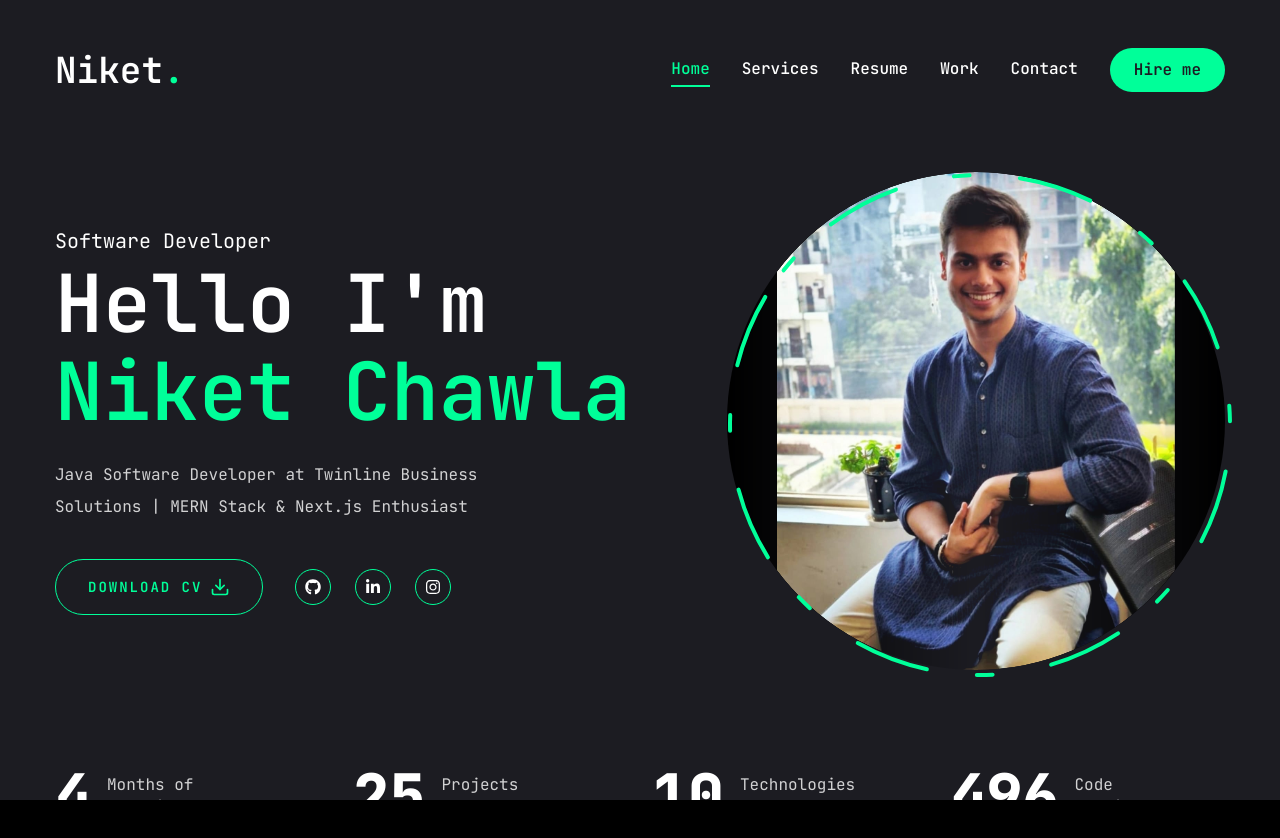
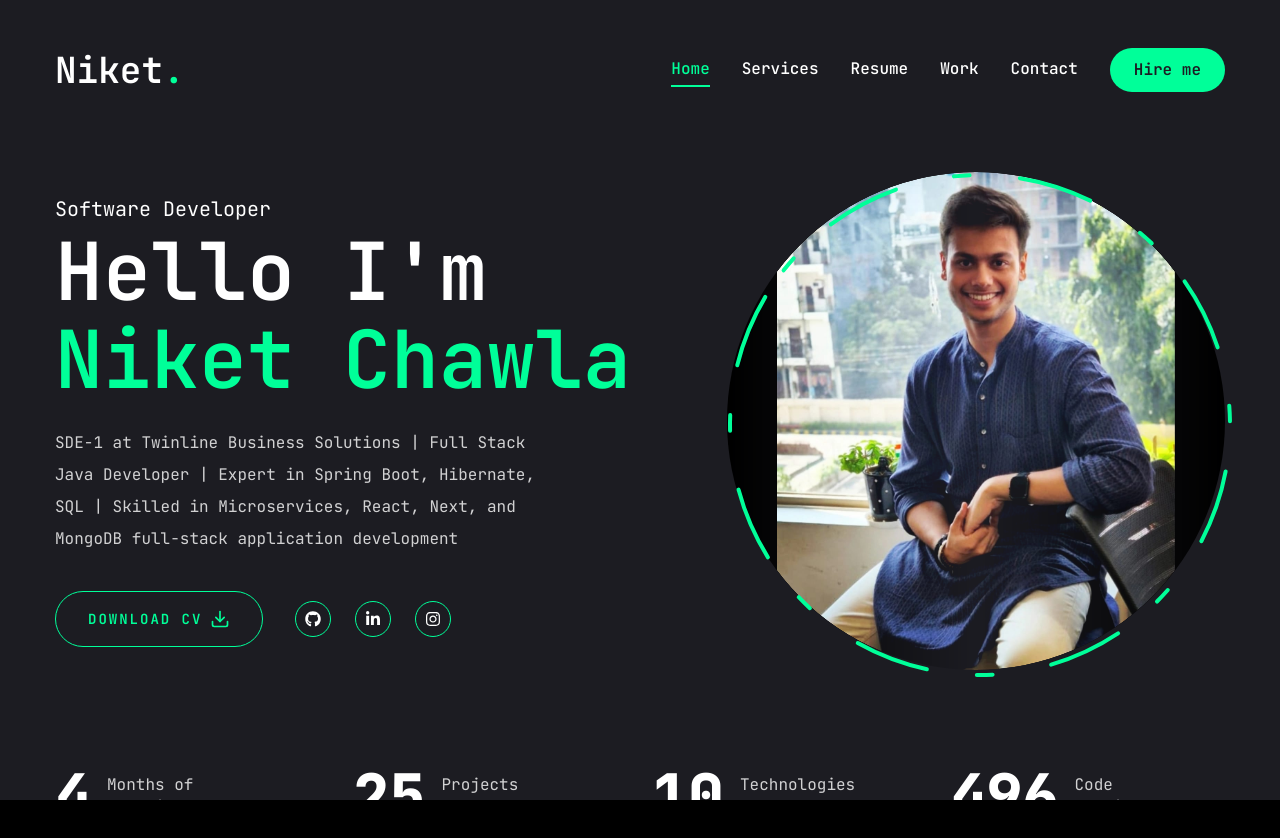
Before and after one commit to NC0312/my-portfolio, a Next.js app: page / in a window 1280 px wide. Shown: the top 838 px of the page. Built offline with nearby package versions, Linux system fonts and the light colour scheme.

Commit message:
minor fix

```diff
--- a/app/page.jsx
+++ b/app/page.jsx
@@ -13,7 +13,8 @@ const Home = () => {
           <div className="text-center xl:text-left order-2 xl:order-none">
             <span className="text-xl">Software Developer</span>
             <h1 className="h1 mb-6">Hello I'm <br /> <span className="text-accent">Niket Chawla</span></h1>
-            <p className="max-w-[500px] mb-9 text-white/80">Java Software Developer at Twinline Business Solutions | MERN Stack & Next.js Enthusiast</p>
+            <p className="max-w-[500px] mb-9 text-white/80">SDE-1 at Twinline Business Solutions | Full Stack Java Developer | Expert in Spring Boot, Hibernate, SQL | Skilled in Microservices, React, Next, and MongoDB
+ full-stack application development</p>
             <div className="flex flex-col xl:flex-row items-center gap-8">
               <Link href="/assets/resume.pdf" download target="_blank">
               <Button variant="outline" size="lg" className="uppercase flex items-center gap-2">
```
